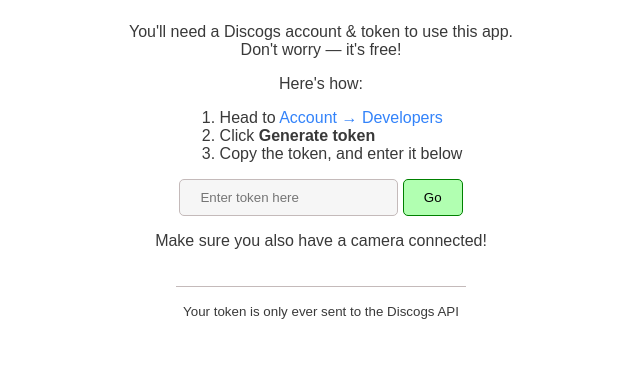
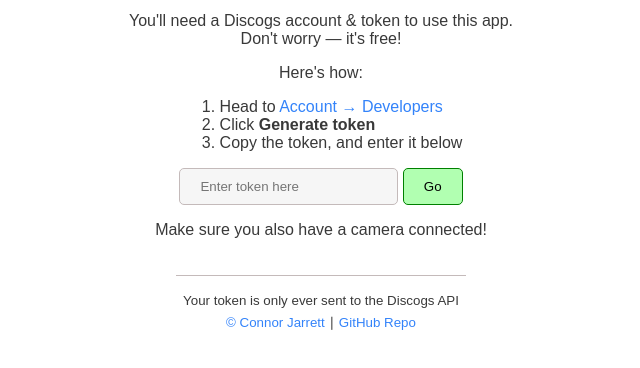
Before and after one commit to connorjarrett/album-scanner, a plain HTML site: page index.html in a window 1280 px wide. Shown: the part 340-708 px from the top of the page, without its empty margins (319-959 px from the left). Drawn offline with nearby package versions, Linux system fonts and the light colour scheme; a web font is replaced by a local one.

Commit message:
Added repo link

```diff
--- a/index.html
+++ b/index.html
@@ -54,7 +54,13 @@
 
             <hr>
 
-            <p><sub>Your token is only ever sent to the Discogs API</sub></p>
+            <p>
+                <sub>Your token is only ever sent to the Discogs API</sub><br>
+                <sub>
+                    <a href="https://www.connorjarrett.com" target="_blank">&copy; Connor Jarrett</a> &VerticalBar;
+                    <a href="https://github.com/connorjarrett/album-scanner" target="_blank">GitHub Repo</a>
+                </sub>
+            </p>
         </article>
     </div>
 
```
